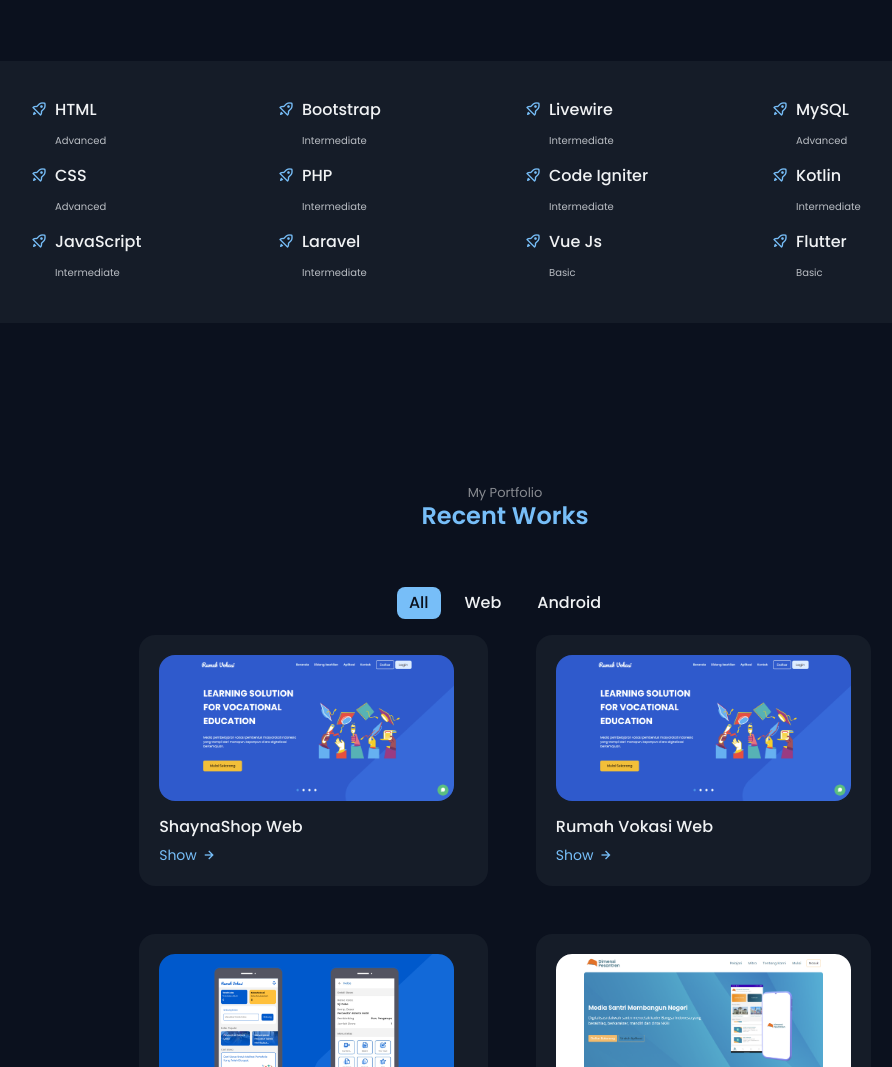
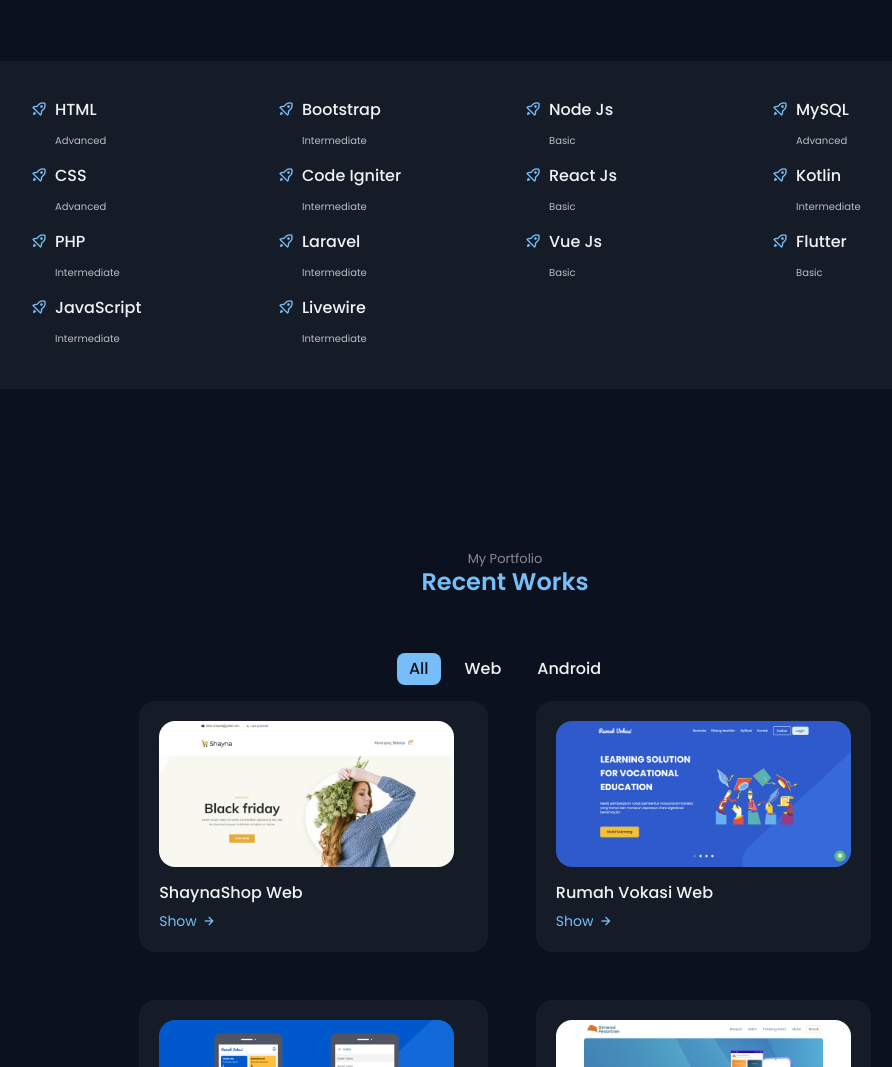
Before and after one commit to ediprast/ediprast.github.io, a plain HTML site: page index.html in a window 1280 px wide. Shown: the part 1840-2907 px from the top of the page, without its empty margins (135-1027 px from the left). Drawn offline with nearby package versions, Linux system fonts and the light colour scheme.

Commit message:
fix some bug and add new skills

```diff
--- a/index.html
+++ b/index.html
@@ -333,6 +333,14 @@
                                             <i class='bx bx-rocket'></i>
 
                                             <div>
+                                                <h3 class="skills-name">PHP</h3>
+                                                <span class="skills-level">Intermediate</span>
+                                            </div>
+                                        </div>
+                                        <div class="skills-data">
+                                            <i class='bx bx-rocket'></i>
+
+                                            <div>
                                                 <h3 class="skills-name">JavaScript</h3>
                                                 <span class="skills-level">Intermediate</span>
                                             </div>
@@ -353,7 +361,7 @@
                                             <i class='bx bx-rocket'></i>
 
                                             <div>
-                                                <h3 class="skills-name">PHP</h3>
+                                                <h3 class="skills-name">Code Igniter</h3>
                                                 <span class="skills-level">Intermediate</span>
                                             </div>
                                         </div>
@@ -365,6 +373,14 @@
                                                 <span class="skills-level">Intermediate</span>
                                             </div>
                                         </div>
+                                        <div class="skills-data">
+                                            <i class='bx bx-rocket'></i>
+
+                                            <div>
+                                                <h3 class="skills-name">Livewire</h3>
+                                                <span class="skills-level">Intermediate</span>
+                                            </div>
+                                        </div>
                                     </div>
                                 </div>
                                 <div class="col-sm-6 col-md-4 col-lg-3">
@@ -373,16 +389,16 @@
                                             <i class='bx bx-rocket'></i>
 
                                             <div>
-                                                <h3 class="skills-name">Livewire</h3>
-                                                <span class="skills-level">Intermediate</span>
+                                                <h3 class="skills-name">Node Js</h3>
+                                                <span class="skills-level">Basic</span>
                                             </div>
                                         </div>
                                         <div class="skills-data">
                                             <i class='bx bx-rocket'></i>
 
                                             <div>
-                                                <h3 class="skills-name">Code Igniter</h3>
-                                                <span class="skills-level">Intermediate</span>
+                                                <h3 class="skills-name">React Js</h3>
+                                                <span class="skills-level">Basic</span>
                                             </div>
                                         </div>
                                         <div class="skills-data">
@@ -444,7 +460,7 @@
 
             <div class="work-container container grid">
                 <div class="work-card mix web">
-                    <img src="assets/img/rumahvokasi.png" class="work-img" alt="">
+                    <img src="assets/img/shaynashop.png" class="work-img" alt="">
                     <h3 class="work-title">ShaynaShop Web</h3>
                     <a href="projects/shayna_shop_web.html" class="work-button">
                         Show <i class='bx bx-right-arrow-alt work-icon' ></i>
```
